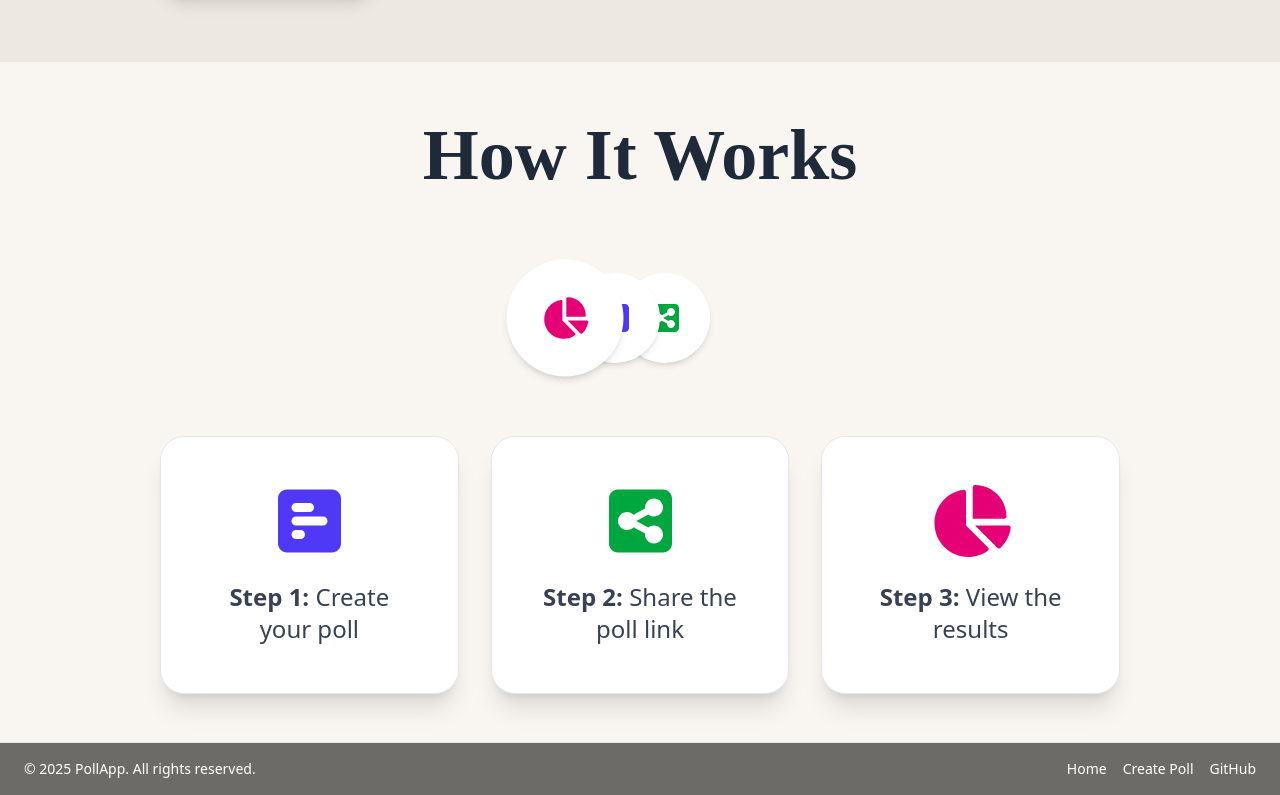
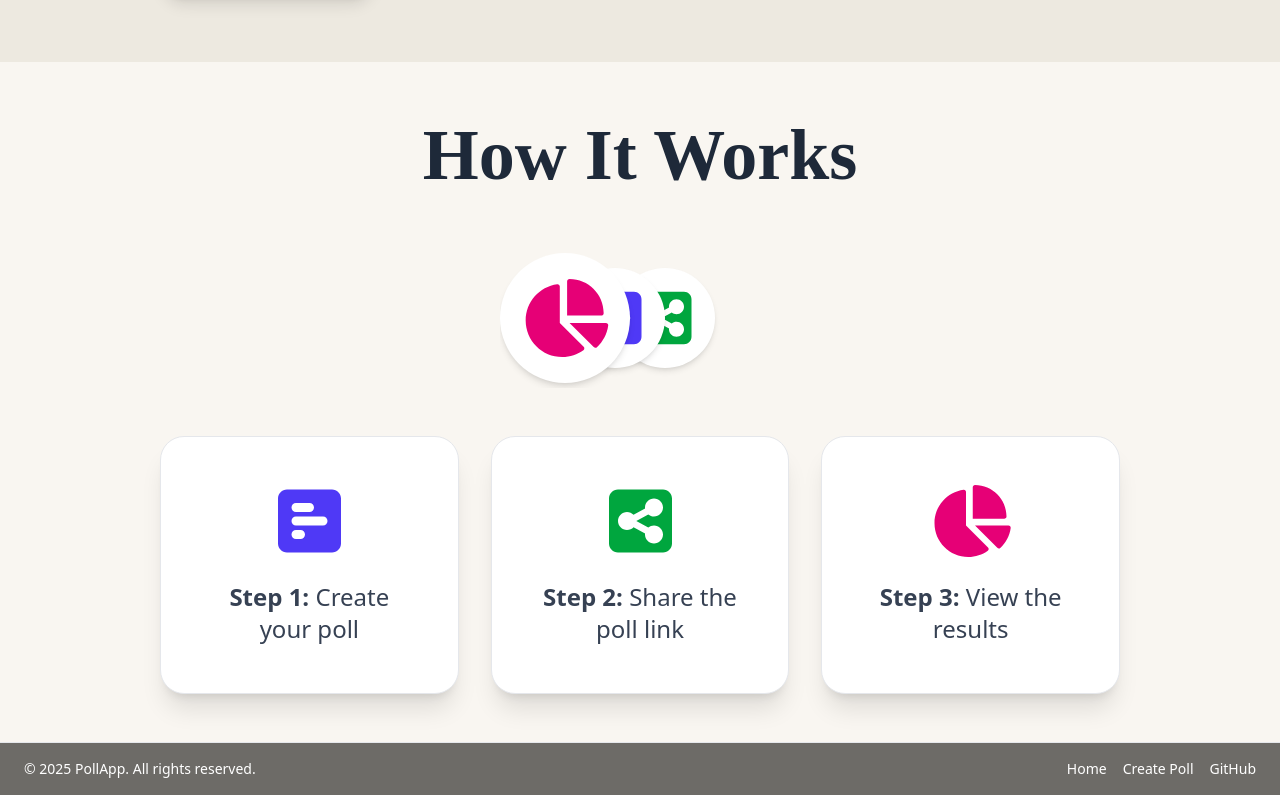
Before and after one commit to PriyanshuNaik27/poll-web, a React (Vite) app: page / in a window 1280 px wide. Shown: the part 914-1709 px from the top of the page. Built offline with nearby package versions, Linux system fonts and the light colour scheme; a web font is replaced by a local one.

Commit message:
change style icon animation

```diff
--- a/src/components/IconAnimation.jsx
+++ b/src/components/IconAnimation.jsx
@@ -42,14 +42,14 @@ useEffect(() => {
 
 
   return (
-    <div className="relative flex items-center justify-center overflow-hidden w-full md:w-[280px] h-[140px]">
+    <div className="relative flex text-3xl items-center justify-center overflow-hidden w-full md:w-[280px] h-[140px]">
       {images.map((item, i) => {
         const pos = (i - index + images.length) % images.length;
 
         return (
           <motion.div
             key={i}
-            className={`absolute w-[90px] h-[90px] rounded-full flex items-center justify-center ${item.color} bg-white shadow-md`}
+            className={`absolute w-[100px] h-[100px] rounded-full flex items-center justify-center ${item.color} bg-white shadow-md`}
             style={{ zIndex: images.length - pos }}
             animate={{
               x: pos * 50 - 75,
```
